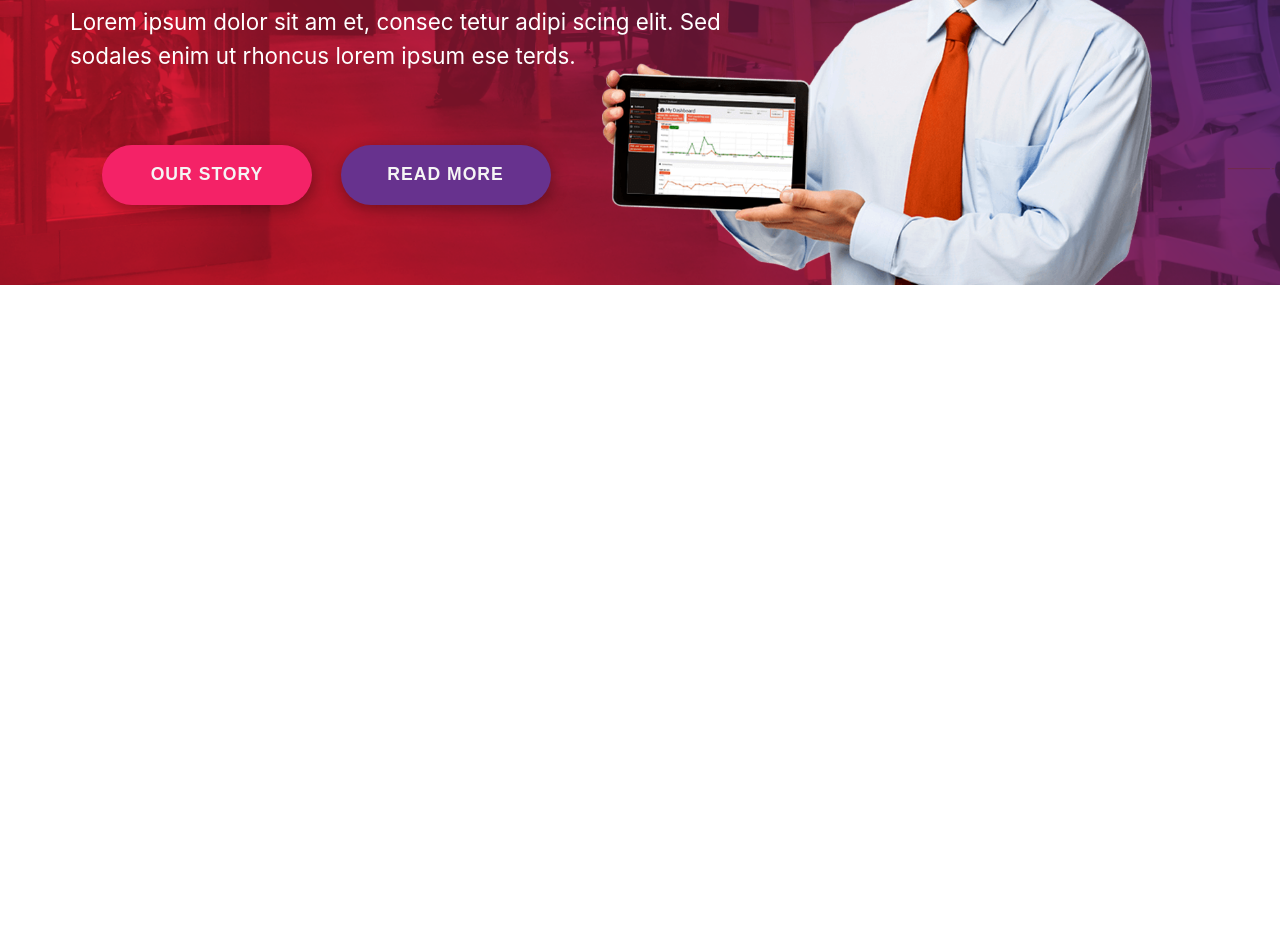
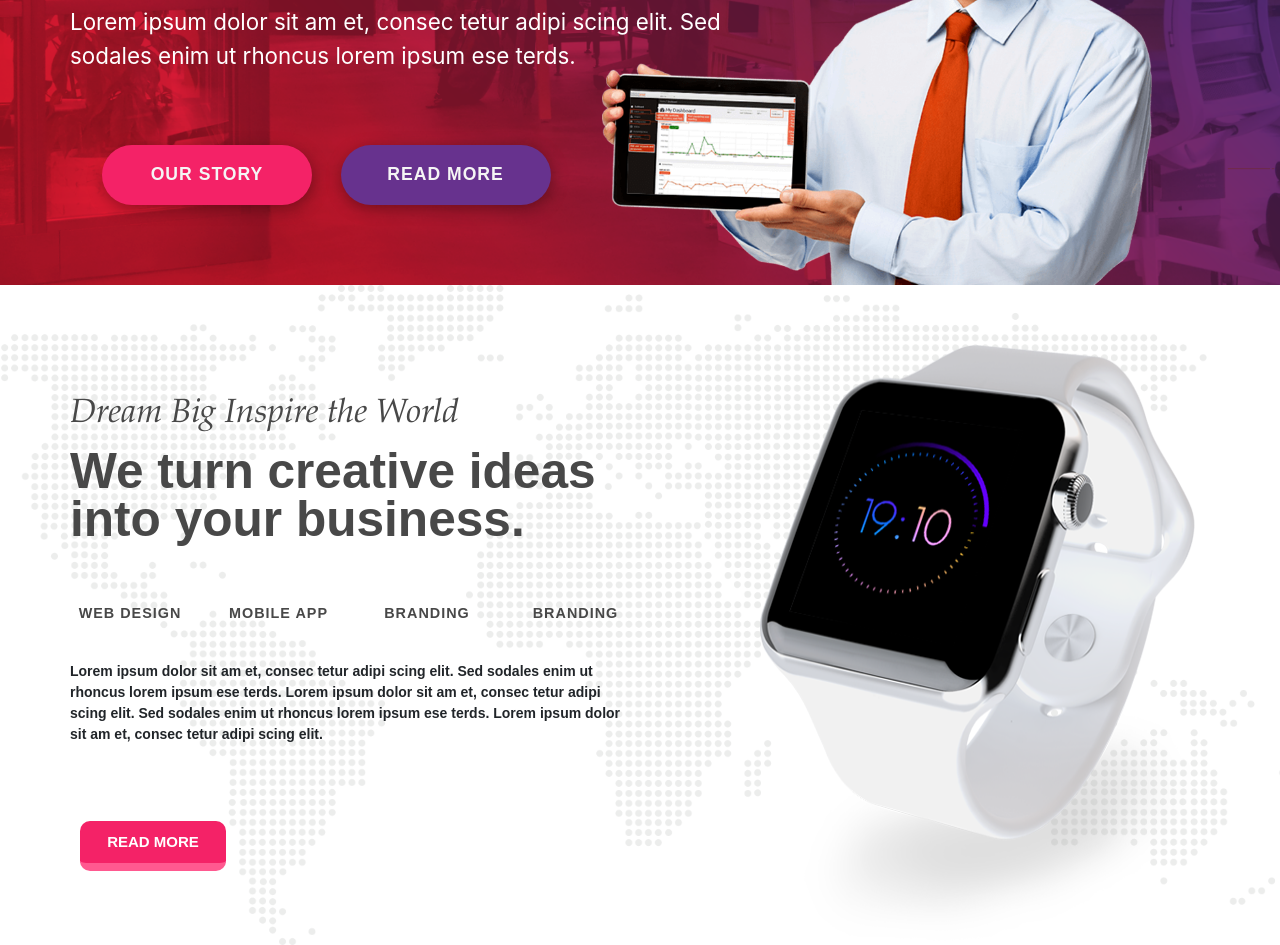
Before and after one commit to ScionRs/BlueRex, a website: page src/index.html in a window 1280 px wide. Shown: the part 515-1460 px from the top of the page. Before the commit the page ends 800 px from the top, so only its background shows below. Drawn offline with Linux system fonts and the light colour scheme.

Commit message:
Added about-section

```diff
--- a/src/index.html
+++ b/src/index.html
@@ -12,7 +12,7 @@
     <div class="container">
     <nav class="header__nav">
         <div class="header__logo">
-            <img src="img/header/Logo.svg" alt="Logo">
+            <img src="img/header/Logo.svg" class="header__logo-img" alt="Logo">
             <div class="header__logo-text">BlueRex</div>
         </div>
         <ul class="header__menu">
@@ -55,7 +55,28 @@
 
 <section class="about">
     <div class="container">
-
+        <h2 class="title">Dream Big Inspire the World</h2>
+        <h3 class="subtitle">We	turn creative ideas <br/>
+            into your business.</h3>
+        <div class="about__tabs">
+            <button type="button" class="about__tab about__tab-active" data-tab="#tab_1">Web design</button>
+            <button type="button" class="about__tab" data-tab="#tab_2">Mobile App</button>
+            <button type="button" class="about__tab" data-tab="#tab_3">Branding</button>
+            <button type="button" class="about__tab" data-tab="#tab_3">Branding</button>
+        </div>
+        <div class="about__items">
+            <div class="about__item">
+                <div class="about__item-text">
+                Lorem ipsum dolor sit am et, consec tetur adipi scing elit.
+                Sed sodales enim ut rhoncus lorem ipsum ese terds.
+                Lorem ipsum dolor sit am et, consec tetur adipi scing elit.
+                Sed sodales enim ut rhoncus lorem ipsum ese terds.
+                Lorem ipsum dolor sit am et, consec tetur adipi scing elit.
+                </div>
+                <img src="img/about/watch.png" alt="Clock" class="about__item-img">
+            </div>
+            <button class="about__btn">Read more</button>
+        </div>
     </div>
 </section>
 <script src="js/jquery-3.6.0.min.js"></script>
--- a/src/sass/base/_mixins.sass
+++ b/src/sass/base/_mixins.sass
@@ -1,12 +1,12 @@
 
-@mixin btn-component
+@mixin btn-component($width,$height,$fontsize,$color)
   font-family: "Montserrat-SemiBold",sans-serif
-  font-size: 1.1rem
+  font-size: $fontsize
   font-weight: bold
   text-transform: uppercase
-  width: 210px
-  height: 60px
-  color: whitesmoke
+  width: $width
+  height: $height
+  color: $color
   border-radius: 30px
   outline: none !important
   text-align: center
@@ -14,3 +14,18 @@
   border: 0
   margin-right: 24px
   box-shadow: 1.169px 3.825px 16px 0px rgba(1, 2, 2, 0.35)
+
+@mixin btn-universal($backgroundcolor,$shadowbottom)
+  width: 146px
+  height: 50px
+  font-family: "Montserrat-SemiBold",sans-serif
+  font-size: 15px
+  color: white
+  border: 0
+  outline: none !important
+  background-color: $backgroundcolor
+  border-bottom: 8px solid $shadowbottom
+  border-radius: 10px
+  text-transform: uppercase
+  font-weight: bold
+  margin-left: 10px
--- a/src/sass/base/_variables.sass
+++ b/src/sass/base/_variables.sass
@@ -2,7 +2,8 @@ $pink: #f42267
 $pinkshadow: #ff5990
 $purplebutton: #67328e
 $purpleshadow: #a57ee9
+$fontcolorbrown: #484848
 $purplebackground: #4b2d7f
 $darkpurplebackground: #40286a
 $lightred: #f1f1f1
-$margintitle: 112px
+$margintitle: 104px
--- a/src/sass/blocks/_about.sass
+++ b/src/sass/blocks/_about.sass
@@ -1,2 +1,33 @@
 .about
+  padding-top: $margintitle
+  height: 660px
   background: url('../img/about/World Map.png') center (center / cover) no-repeat
+  &__tabs
+    margin-top: 3.125rem
+  &__tab
+    @include btn-component(120px,40px,1rem,$fontcolorbrown)
+    background-color: transparent
+    border: 0
+    box-shadow: none
+    font-size: 0.9rem
+    &:hover
+      background-color: $pink
+      color: white
+      transition: 0.5s all
+  &__item
+    display: flex
+    justify-content: space-between
+    height: 120px
+    &-img
+      width: 450px
+      height: 600px
+      margin-top: -18rem
+    &-text
+      width: 35.25rem
+      font-family: "Montserrat-SemiBold",sans-serif
+      font-size: 14px
+      font-weight: bold
+      margin-top: 28px
+  &__btn
+    @include btn-universal($pink,$pinkshadow)
+    margin-top: 68px
--- a/src/sass/blocks/_header.sass
+++ b/src/sass/blocks/_header.sass
@@ -54,7 +54,7 @@
     width: 43%
     height: auto
   &__btn
-    @include btn-component
+    @include btn-component(210px,60px,1.1rem,whitesmoke)
     background-color: $pink
     &-purple
       background-color: $purplebutton
--- a/src/sass/style.sass
+++ b/src/sass/style.sass
@@ -15,3 +15,17 @@
   padding-left: 15px
   margin-right: auto
   margin-left: auto
+
+.title
+  font-family: "Palatino Linotype",sans-serif
+  font-style: italic
+  color: $fontcolorbrown
+  font-size: 2.1rem
+  font-weight: 400
+
+.subtitle
+  font-family: "Montserrat-SemiBold",sans-serif
+  font-size: 3.1rem
+  color: $fontcolorbrown
+  font-weight: bold
+  line-height: 3rem
```
Also changed, not shown: dist/css/style.min.css, dist/index.html, dist/js/script.js, src/css/style.min.css.
